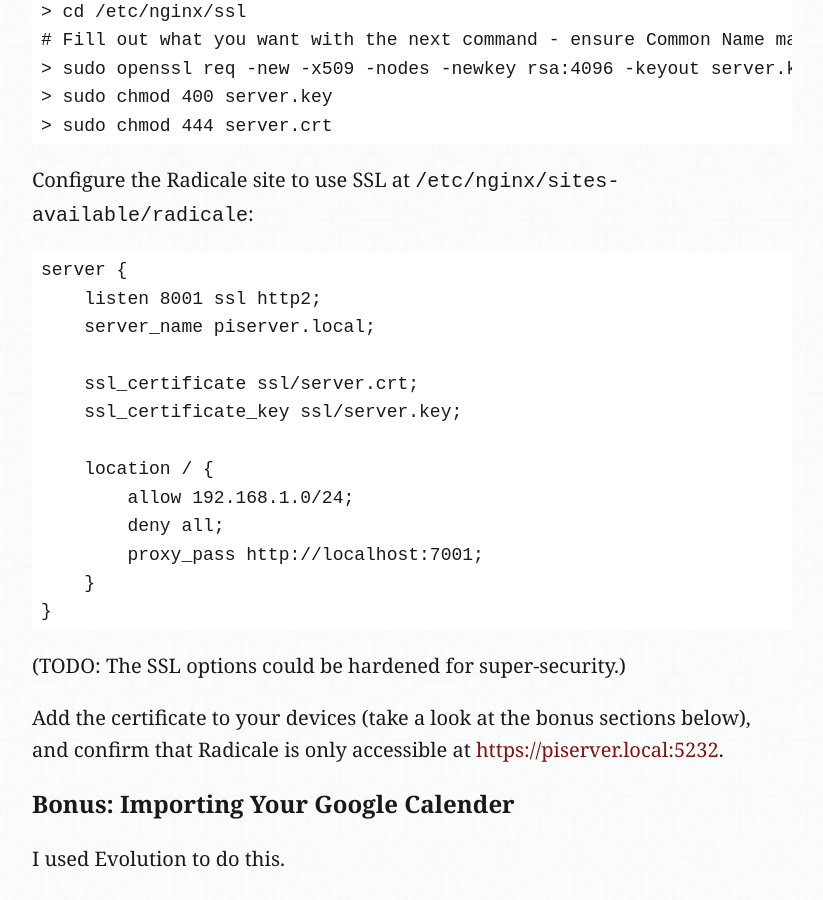
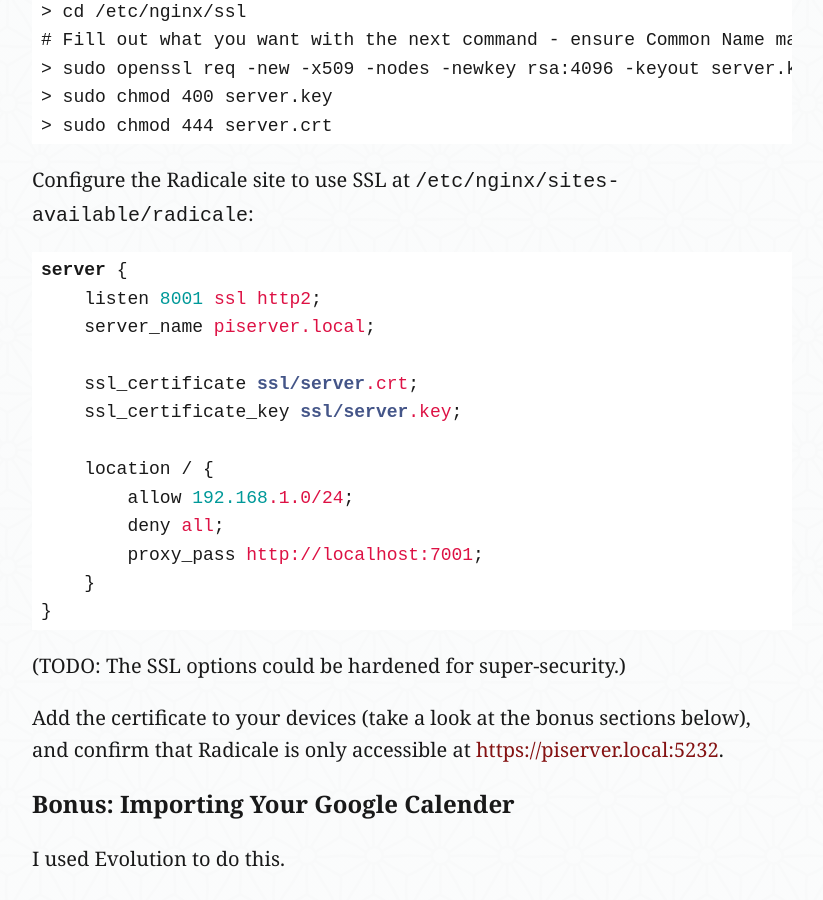
Before and after one commit to QasimK/qasimk.github.io, a Jekyll site: the page built from _posts/2017-10-22-radicale-server.md, in a window 1280 px wide and 900 px high, scrolled down 6487 px. Shown: the whole window, without its empty margins (228-1051 px from the left). Built offline with Jekyll 4.4.1, drawn with Linux system fonts in a browser that asks for light colours.

Commit message:
Update 2017-10-22-radicale-server.md

````diff
--- a/_posts/2017-10-22-radicale-server.md
+++ b/_posts/2017-10-22-radicale-server.md
@@ -231,7 +231,7 @@
 
 Configure the Radicale site to use SSL at `/etc/nginx/sites-available/radicale`:
 
-```
+```nginx
 server {
     listen 8001 ssl http2;
     server_name piserver.local;
````
